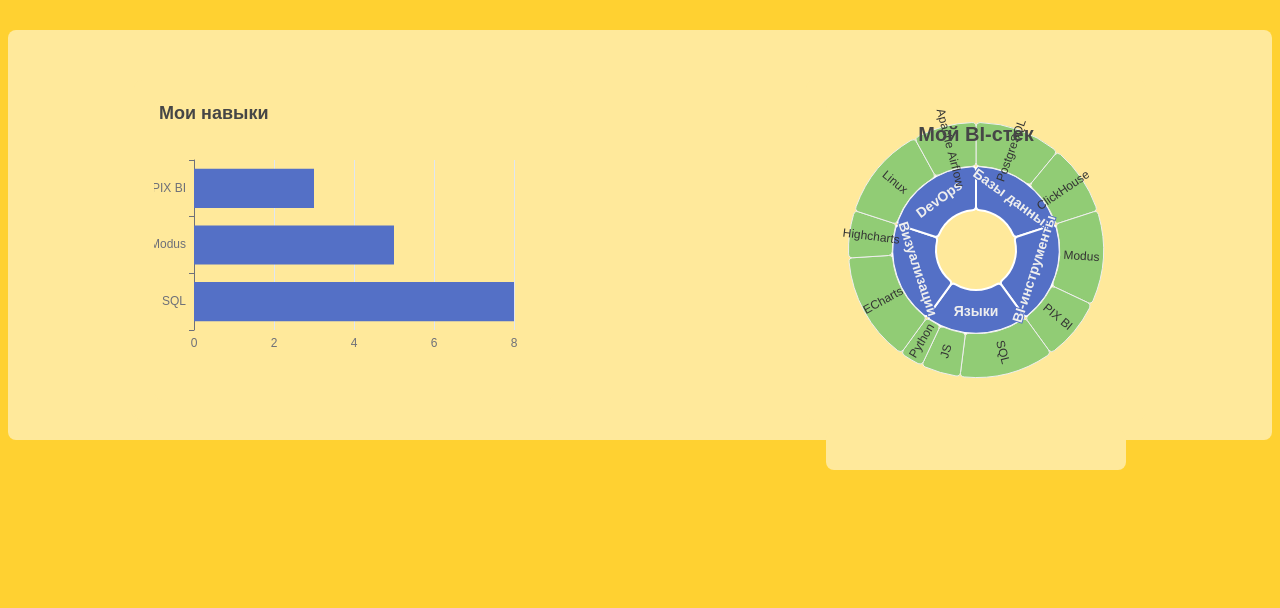
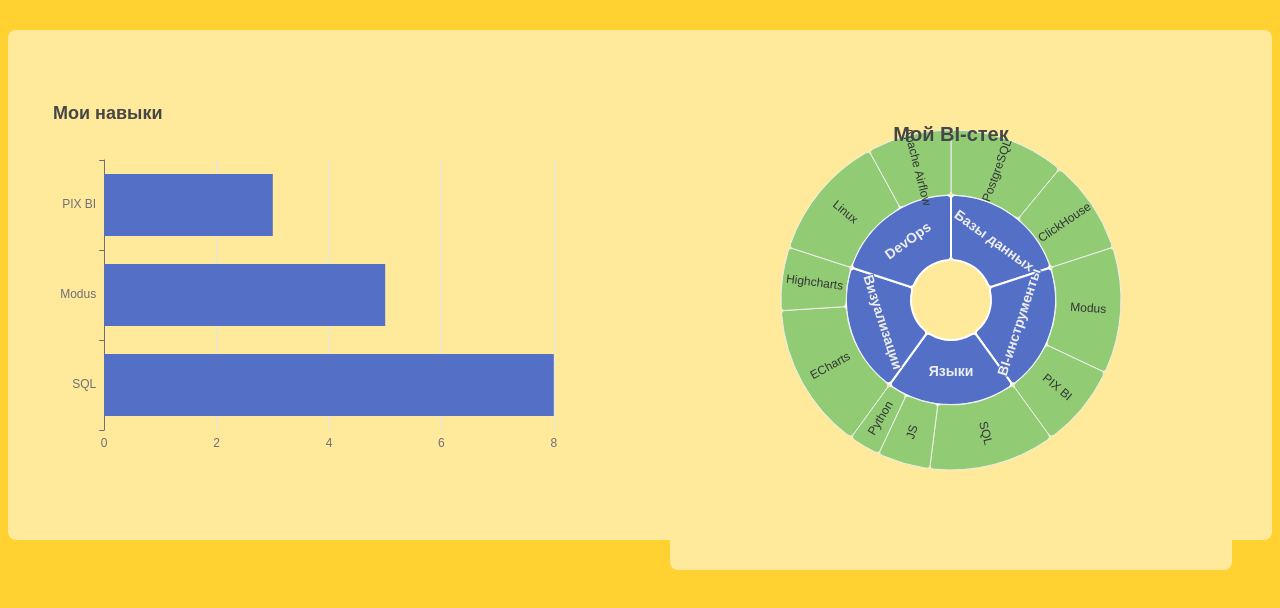
Before and after one commit to Balan666/my_1st_site, a plain HTML site: page index.html in a window 1280 px wide. Drawn offline with nearby package versions, Linux system fonts and the light colour scheme.

Commit message:
corrected div styles

```diff
--- a/css/styles.css
+++ b/css/styles.css
@@ -39,3 +39,7 @@
       display: flex;
       gap: 20px;
     }
+    .chart {
+      flex: 1;
+      height: 400px;
+    }
--- a/index.html
+++ b/index.html
@@ -8,8 +8,8 @@
 </head>
 <body>
 <div class = "row">
-    <div id = "skills-hist" class="chart" style = "height: 300px; width: 400px;"></div>
-    <div id="tech-sunburst" class="chart" style="width: 300px; height: 300px;"></div>
+    <div id = "skills-hist" class="chart"></div>
+    <div id="tech-sunburst" class="chart"></div>
 </div>
 <script type="module" src="js/main.js"></script>
 
```
